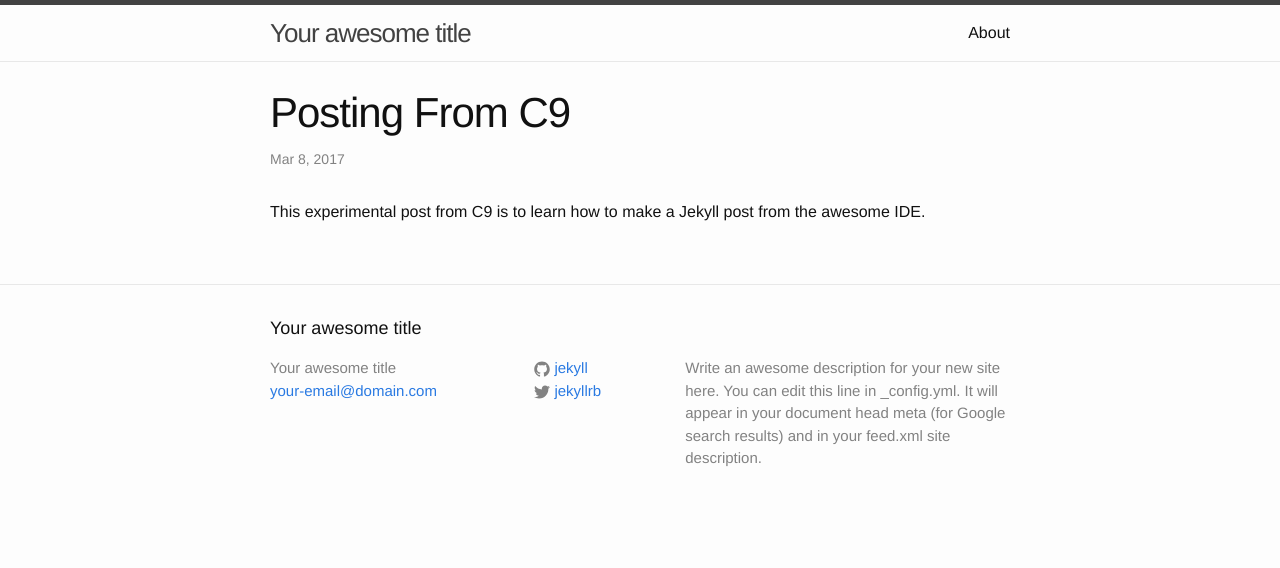
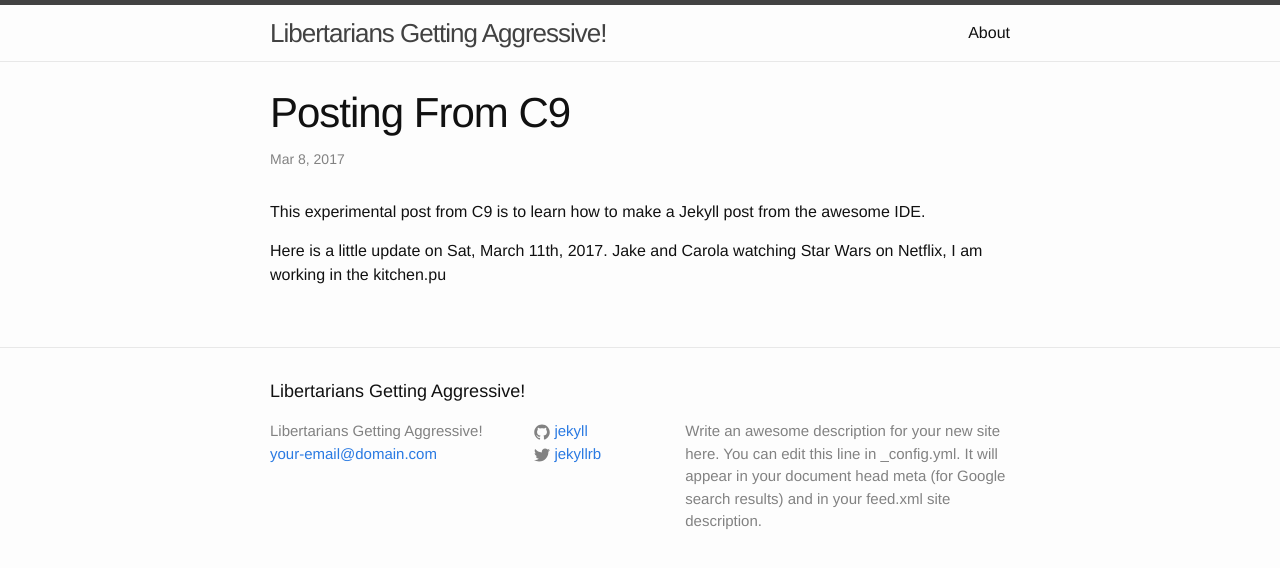
Before and after one commit to dooglehiltz/dooglehiltz.github.io, a Jekyll site: the page built from _posts/2017-03-08-Posting-From-C9.markdown, in a window 1280 px wide. Shown: the top 568 px of the page. Built offline with Jekyll 4.4.1, drawn with Linux system fonts in a browser that asks for light colours; our own code applies the rules of GitHub Pages for plain Markdown files.

Commit message:
march29b

```diff
--- a/_config.yml
+++ b/_config.yml
@@ -6,7 +6,7 @@
 # 'jekyll serve'. If you change this file, please restart the server process.
 
 # Site settings
-title: Your awesome title
+title: Libertarians Getting Aggressive!
 email: your-email@domain.com
 description: > # this means to ignore newlines until "baseurl:"
   Write an awesome description for your new site here. You can edit this
--- a/_posts/2017-03-08-Posting-From-C9.markdown
+++ b/_posts/2017-03-08-Posting-From-C9.markdown
@@ -1 +1,3 @@
 This experimental post from C9 is to learn how to make a Jekyll post from the awesome IDE.
+
+Here is a little update on Sat, March 11th, 2017.  Jake and Carola watching Star Wars on Netflix, I am working in the kitchen.pu
```
